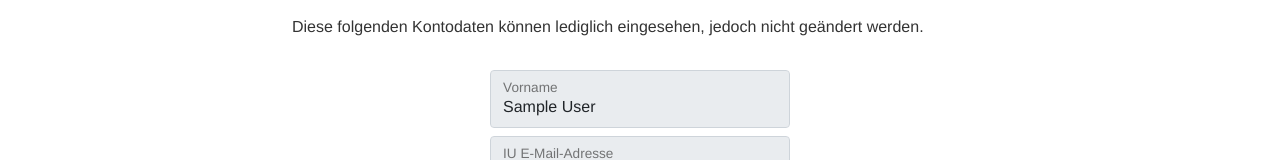
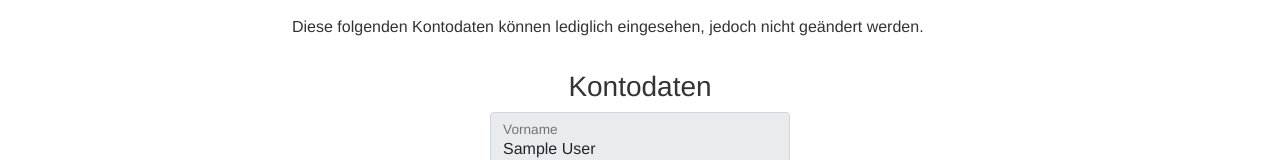
Before and after one commit to heinzaa/IU-Korrekturmanagementsystem, a Vue app: page /userdata in a window 1280 px wide. Shown: the part 192-352 px from the top of the page. Built offline with nearby package versions, Linux system fonts and the light colour scheme; no server answers; sample sign-in values are in the browser's storage; what bootstrap-icons-vue would draw is missing.

Commit message:
Kontodaten: Umformulierungen

```diff
--- a/src/views/UserAccount.vue
+++ b/src/views/UserAccount.vue
@@ -7,6 +7,7 @@
             <p>Diese folgenden Kontodaten können lediglich eingesehen, jedoch nicht geändert werden.</p>
             <!-- Kontodaten -->
             <div class="form-signin">
+                <h3 style="text-align:center;">Kontodaten</h3>
                 <div class="form-floating mb-2">
                     <input type="text" required class="form-control" id="floatingEmail" v-model="user.displayName" readonly>
                     <label for="floatingEmail">Vorname</label>
@@ -65,7 +66,7 @@
             <div style="text-align:center;">
                 <button id="buttonForConfirm" type="button" class="btn btn-outline-secondary" onclick="document.getElementById('confirmArea').style.display='block'; this.style.display='none';">Benutzerkonto löschen?</button>
                 <div id="confirmArea" style="display:none;">
-                    <h3>Konto wirklich löschen?</h3>
+                    <h3>Benutzerkonto wirklich löschen?</h3>
                     <p>Mit der Löschung deines Benutzerkontos werden deine Kontodaten gelöscht, deine Tickets stehen dir nicht mehr zur Verfügung. Der Vorgang kann nicht rückgängig gemacht werden.
                         Eine Neuregistrierung ist jederzeit wieder möglich.
                     </p>
```
